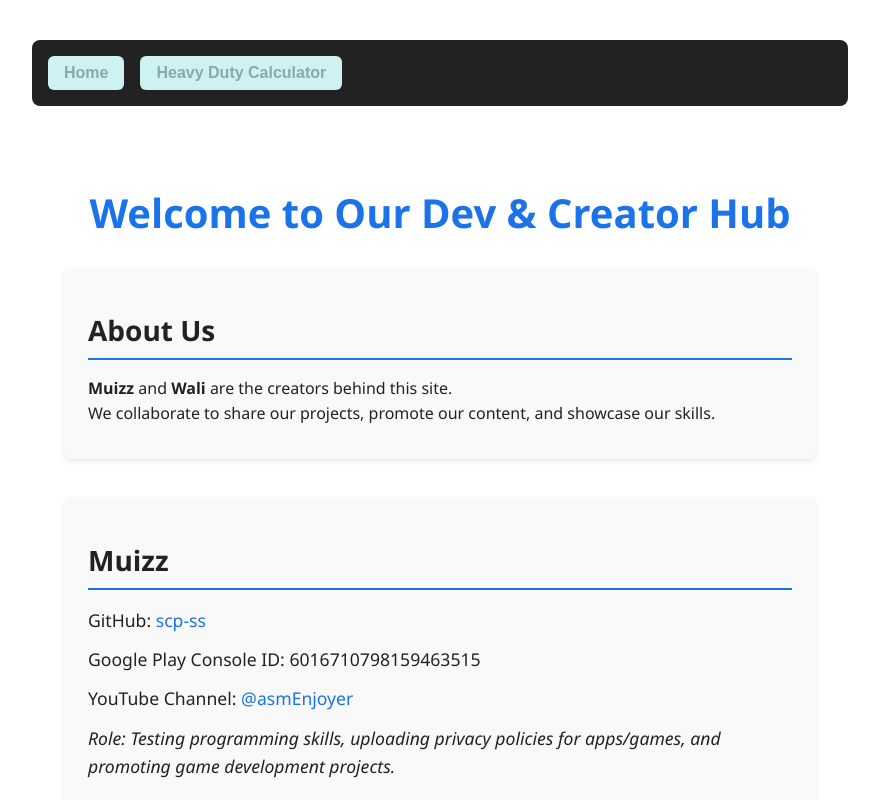
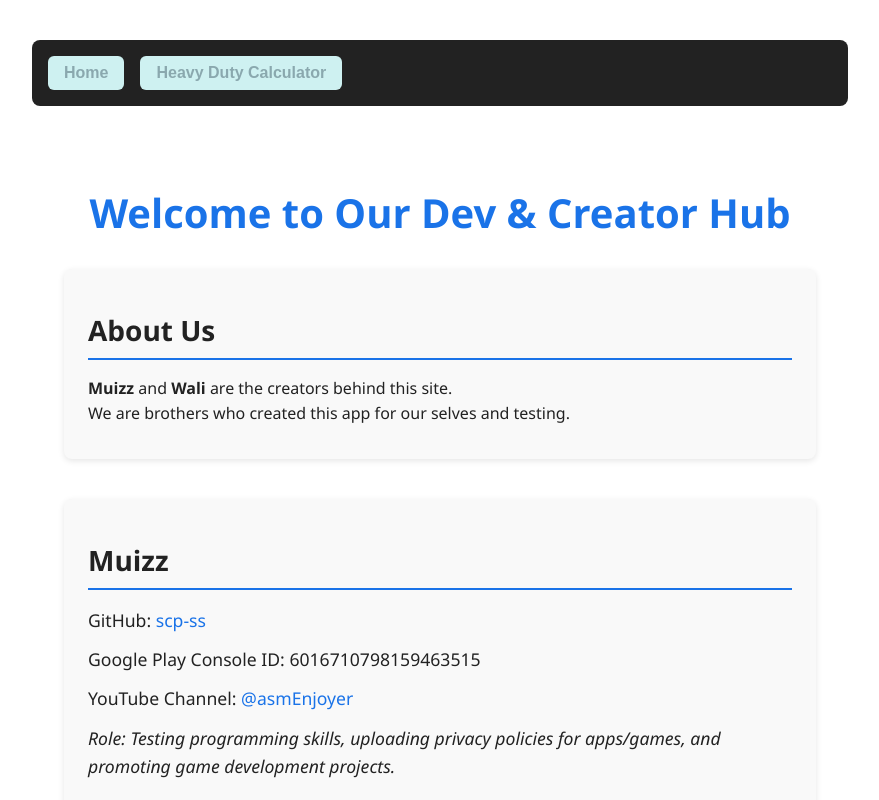
Before and after one commit to scp-ss/muizznwali-fe, a React (Vite) app: page / in a window 1280 px wide. Shown: the top 800 px of the page, without its empty margins (200-1079 px from the left). Built offline with nearby package versions, Linux system fonts and the light colour scheme.

Commit message:
added wali

```diff
--- a/src/components/home/home.tsx
+++ b/src/components/home/home.tsx
@@ -12,7 +12,7 @@ const Home = () => {
         <p>
           <strong>Muizz</strong> and <strong>Wali</strong> are the creators behind this site.
           <br />
-          We collaborate to share our projects, promote our content, and showcase our skills.
+          We are brothers who created this app for our selves and testing.
         </p>
       </section>
 
```
